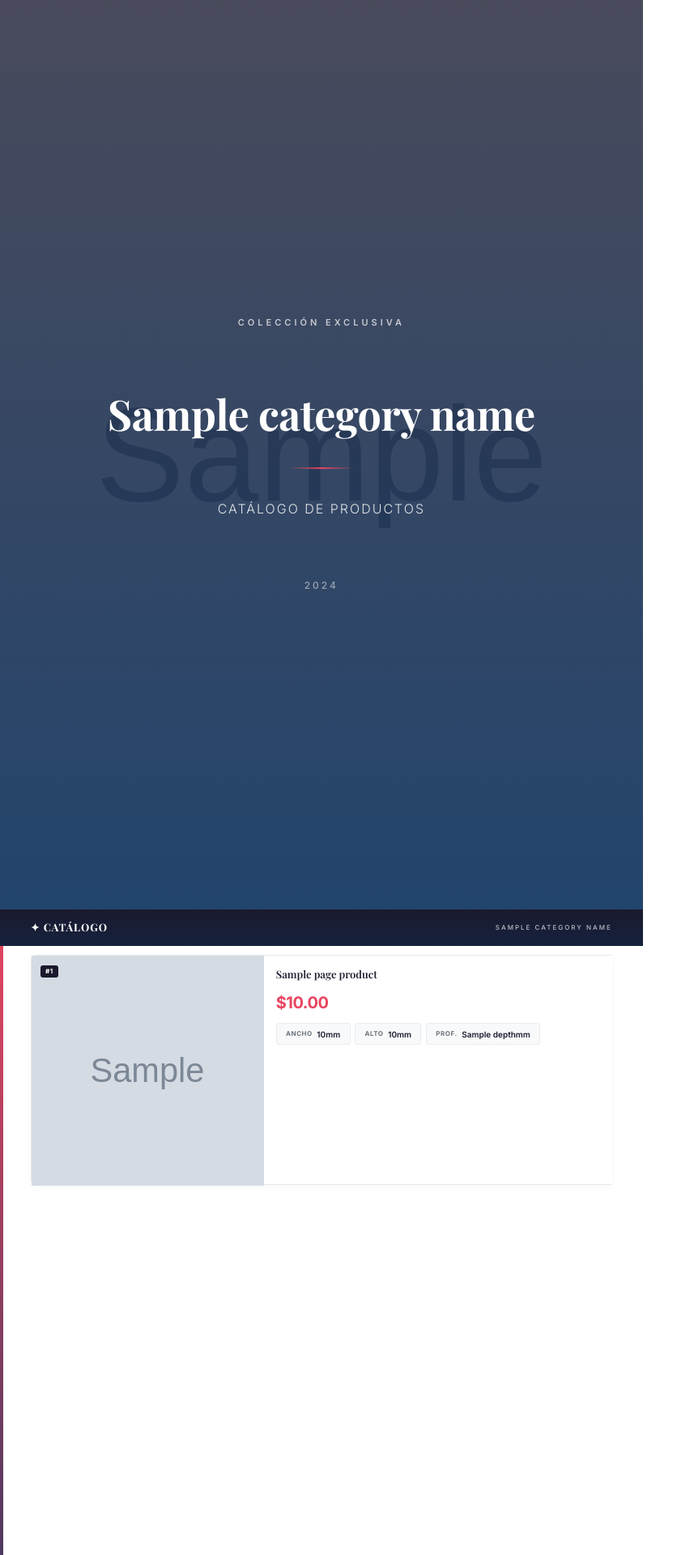
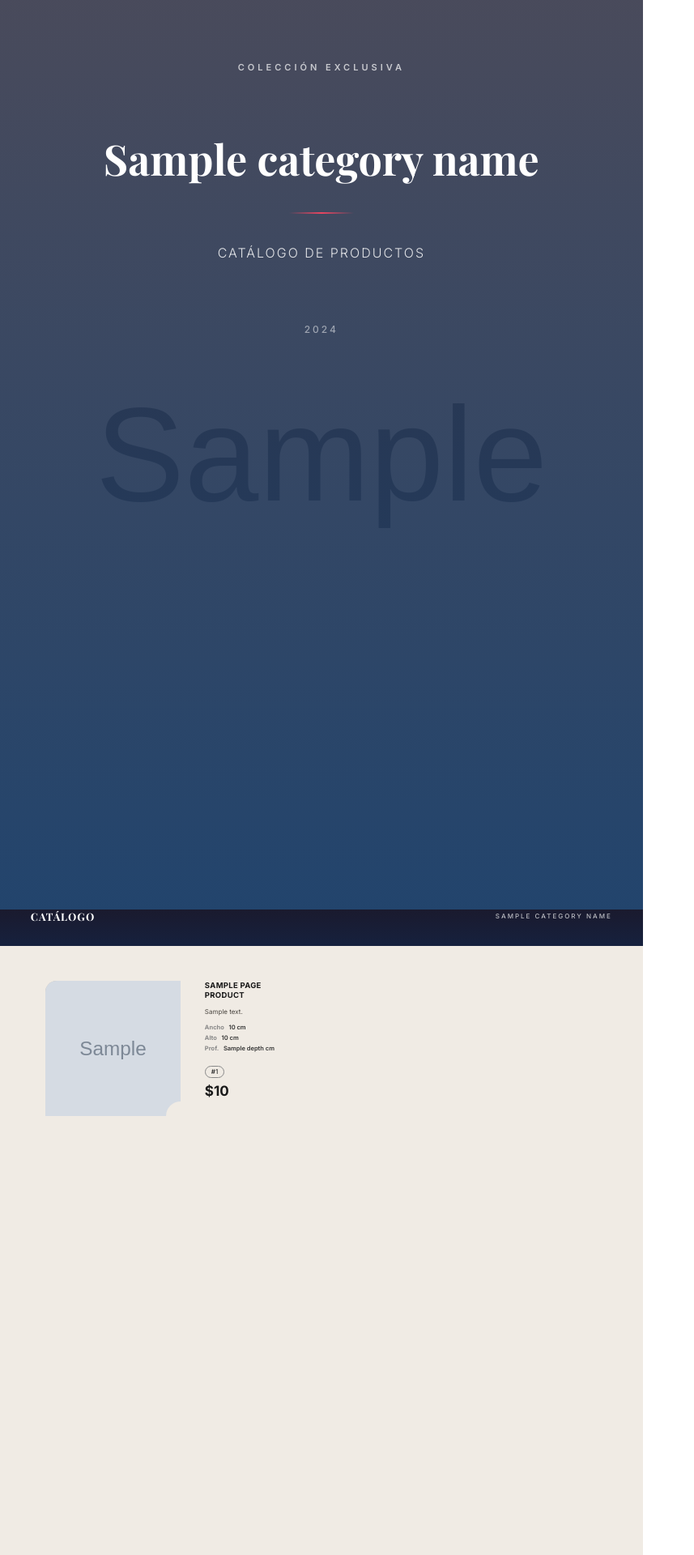
Before and after one commit to jorgeortega123/catalog-pdf-maker, a FastAPI app: template templates/catalog.html in a window 1280 px wide. Shown: the top 1920 px of the page at 81% size, without its empty margins (0-857 px from the left). Run offline with FastAPI, Linux system fonts and the light colour scheme; the template is opened without the code that fills it: most values are stand-ins (such as "Sample title", 1, 10 or a date in 2020); grey boxes marked "Sample" are stand-in pictures.

Commit message:
Modelo de grid funcional & Impresion consistente

```diff
--- a/main.py
+++ b/main.py
@@ -50,4 +50,4 @@ async def health_check():
 
 if __name__ == "__main__":
     import uvicorn
-    uvicorn.run(app, host="0.0.0.0", port=8000, reload=True)
+    uvicorn.run("main:app", host="127.0.0.1", port=8000, reload=True)
--- a/templates/catalog.html
+++ b/templates/catalog.html
@@ -2,10 +2,8 @@
 <html lang="es">
 <head>
     <meta charset="UTF-8">
-    <meta name="viewport" content="width=device-width, initial-scale=1.0">
     <title>Catálogo - {{ category_name }}</title>
     <style>
-        /* Modern Professional PDF Catalog - Horizontal Card Layout */
         @import url('https://fonts.googleapis.com/css2?family=Playfair+Display:wght@400;600;700;800&family=Inter:wght@300;400;500;600;700&display=swap');
 
         * {
@@ -15,19 +13,17 @@
         }
 
         body {
-            font-family: 'Inter', -apple-system, BlinkMacSystemFont, 'Segoe UI', sans-serif;
+            font-family: 'Inter', Arial, Helvetica, sans-serif;
             background: #ffffff;
             color: #1a1a2e;
             line-height: 1.4;
         }
 
-        /* PDF Page Settings */
         @page {
             size: A4;
             margin: 0;
         }
 
-        /* Page Container */
         .pdf-page {
             width: 210mm;
             height: 297mm;
@@ -36,13 +32,9 @@
             overflow: hidden;
         }
 
-        /* ==================== COVER PAGE ==================== */
+        /* ==================== COVER ==================== */
         .cover-page {
             background: linear-gradient(145deg, #1a1a2e 0%, #16213e 50%, #0f3460 100%);
-            display: flex;
-            flex-direction: column;
-            align-items: center;
-            justify-content: center;
             text-align: center;
             position: relative;
         }
@@ -72,6 +64,8 @@
             z-index: 2;
             color: white;
             padding: 20mm;
+            display: table;
+            margin: 0 auto;
         }
 
         .cover-brand {
@@ -89,7 +83,6 @@
             font-weight: 700;
             margin-bottom: 8mm;
             line-height: 1.1;
-            letter-spacing: -0.5px;
         }
 
         .cover-subtitle {
@@ -118,20 +111,7 @@
         /* ==================== PRODUCT PAGE ==================== */
         .product-page {
             position: relative;
-            background-image: url('{% if background_url %}{{ background_url }}{% endif %}');
-            background-size: cover;
-            background-position: center;
-        }
-
-        .product-page::before {
-            content: '';
-            position: absolute;
-            top: 0;
-            left: 0;
-            right: 0;
-            bottom: 0;
-            background: rgba(255, 255, 255, 0.85);
-            z-index: 0;
+            background: #f0ebe4;
         }
 
         /* Header */
@@ -142,14 +122,20 @@
             right: 0;
             height: 12mm;
             background: linear-gradient(180deg, #1a1a2e 0%, #16213e 100%);
-            display: flex;
-            align-items: center;
-            justify-content: space-between;
-            padding: 0 10mm;
             z-index: 20;
         }
 
+        .header-inner {
+            display: table;
+            width: 100%;
+            table-layout: fixed;
+        }
+
         .header-logo {
+            display: table-cell;
+            padding: 0 10mm;
+            text-align: left;
+            vertical-align: middle;
             font-family: 'Playfair Display', Georgia, serif;
             font-size: 13px;
             font-weight: 700;
@@ -157,7 +143,11 @@
             letter-spacing: 1px;
         }
 
-        .header-category {
+        .header-cat {
+            display: table-cell;
+            padding: 0 10mm;
+            text-align: right;
+            vertical-align: middle;
             font-size: 8px;
             font-weight: 500;
             color: rgba(255,255,255,0.7);
@@ -165,134 +155,136 @@
             text-transform: uppercase;
         }
 
-        /* Products Container - Cascade Layout */
-        .products-container {
+        /* Products Container */
+        .products-area {
             position: relative;
             z-index: 10;
-            padding: 15mm 10mm 9mm;
-            height: 100%;
+            padding: 14mm 7mm 10mm;
         }
 
-        /* Product Card - Traditional Layout (Image LEFT, Info RIGHT) */
-        .product-card {
-            background: white;
-            border-radius: 6px 0 0 6px;
-            box-shadow: 0 2px 8px rgba(0, 0, 0, 0.04);
-            border: 1px solid #e8e8e8;
-            border-right: none;
-            page-break-inside: avoid;
-            margin-bottom: 3mm;
-            min-height: 75mm;
+        /* Grid Table — 2 columnas x 4 filas */
+        .grid-table {
+            width: 100%;
+            border-collapse: separate;
+            border-spacing: 4mm 5mm;
         }
 
-        .product-card::before {
-            content: '';
+        .grid-table td {
+            width: 50%;
+            vertical-align: top;
+            padding: 0;
+        }
+
+        /* Card horizontal: imagen izq, texto der */
+        .card {
+            display: table;
+            width: 100%;
+            table-layout: fixed;
+            background: #f0ebe4;
+        }
+
+        .card-img-cell {
+            display: table-cell;
+            width: 44mm;
+            vertical-align: top;
+        }
+
+        /* Imagen cuadrada 44x44mm */
+        .card-img-box {
+            width: 44mm;
+            height: 44mm;
+            background: #c5bdb3;
+            border-top-left-radius: 14px;
+            overflow: hidden;
+            position: relative;
+        }
+
+        .card-img-box img {
             position: absolute;
             top: 0;
             left: 0;
-            width: 4px;
-            height: 100%;
-            background: linear-gradient(180deg, #e94560, #0f3460);
-        }
-
-        /* Product Image - LEFT Side */
-        .product-image-container {
-            float: left;
-            width: 40%;
-            height: 75mm;
-            background: linear-gradient(145deg, #f8f9fa 0%, #e9ecef 100%);
-            text-align: center;
-            padding: 0;
-            position: relative;
-        }
-
-        .product-image {
             width: 100%;
             height: 100%;
             object-fit: cover;
             display: block;
         }
 
-        .product-badge {
+        /* Esquina cóncava inferior derecha */
+        .img-notch {
             position: absolute;
-            top: 3mm;
-            left: 3mm;
-            background: #1a1a2e;
-            color: white;
-            font-size: 8px;
-            font-weight: 700;
-            padding: 2px 6px;
-            border-radius: 3px;
-            text-transform: uppercase;
-            letter-spacing: 0.5px;
+            bottom: 0;
+            right: 0;
+            width: 18px;
+            height: 18px;
+            background: #f0ebe4;
+            border-top-left-radius: 18px;
         }
 
-        /* Product Details - RIGHT Side */
-        .product-details {
-            margin-left: 40%;
-            padding: 4mm 6mm 4mm 4mm;
-            min-height: 75mm;
+        /* Texto derecha */
+        .card-body {
             display: table-cell;
-            vertical-align: middle;
+            vertical-align: top;
+            padding: 0 1mm 0 4mm;
         }
 
-        .product-title {
-            font-family: 'Playfair Display', Georgia, serif;
-            font-size: 13px;
-            font-weight: 600;
-            color: #1a1a2e;
-            margin-bottom: 3mm;
-            line-height: 1.3;
-            display: -webkit-box;
-            -webkit-line-clamp: 2;
-            -webkit-box-orient: vertical;
-            overflow: hidden;
+        .card-title {
+            font-family: 'Inter', Arial, sans-serif;
+            font-size: 9.5px;
+            font-weight: 800;
+            color: #1a1a1a;
+            text-transform: uppercase;
+            letter-spacing: 0.3px;
+            margin-bottom: 2mm;
+            line-height: 1.25;
         }
 
-        /* Price Section */
-        .price-section {
-            display: flex;
-            align-items: center;
-            gap: 2mm;
-            margin-bottom: 3mm;
+        .card-desc {
+            font-size: 8px;
+            font-weight: 400;
+            color: #4a4640;
+            line-height: 1.5;
+            margin-bottom: 2.5mm;
         }
 
-        .product-price {
-            font-size: 20px;
-            font-weight: 800;
-            color: #e94560;
-            letter-spacing: -0.5px;
+        .card-dims {
+            margin-bottom: 2.5mm;
         }
 
-        /* Info Section */
-        .info-section {
-            display: flex;
-            flex-wrap: wrap;
-            gap: 1.5mm;
+        .dim-row {
+            display: block;
+            font-size: 7.5px;
+            margin-bottom: 0.8mm;
+            line-height: 1.3;
         }
 
-        .info-item {
-            display: flex;
-            align-items: center;
-            gap: 1.5mm;
-            background: #f8f9fa;
-            padding: 1.5mm 3mm;
-            border-radius: 3px;
-            border: 1px solid #e9ecef;
+        .dim-label {
+            font-weight: 700;
+            color: #888888;
+            margin-right: 1.5mm;
         }
 
-        .info-label {
-            font-size: 8px;
-            font-weight: 700;
-            color: #6c757d;
-            text-transform: uppercase;
-            letter-spacing: 0.5px;
+        .dim-value {
+            font-weight: 600;
+            color: #333333;
         }
 
-        .info-value {
-            font-size: 10px;
-            font-weight: 600;
-            color: #1a1a2e;
+        .sku-pill {
+            display: inline-block;
+            font-size: 8px;
+            font-weight: 500;
+            color: #333333;
+            border: 1px solid #888888;
+            border-radius: 20px;
+            padding: 1px 7px;
+            background: transparent;
+            margin-bottom: 2mm;
+        }
+
+        .card-price {
+            font-size: 17px;
+            font-weight: 800;
+            color: #1a1a1a;
+            line-height: 1;
         }
 
         /* Footer */
@@ -397,72 +367,77 @@
                 <p class="cover-subtitle">Catálogo de Productos</p>
                 <div class="cover-year">2024</div>
             </div>
-            {% else %}
-                <div class="cover-content">
-                    <div class="cover-brand">Colección Exclusiva</div>
-                    <h1 class="cover-title">{{ category_name }}</h1>
-                    <div class="cover-divider"></div>
-                    <p class="cover-subtitle">Catálogo de Productos</p>
-                    <div class="cover-year">2024</div>
-                </div>
-            {% endif %}
         </div>
 
-        <!-- Product Pages - Cascade layout (3 per page) -->
-        {% for page_products in products|batch(3) %}
+        <!-- Product Pages -->
+        {% set global_index = namespace(value=0) %}
+        {% for page_products in products|batch(8) %}
             <div class="pdf-page product-page">
                 <!-- Header -->
                 <div class="page-header">
-                    <div class="header-logo">✦ CATÁLOGO</div>
-                    <div class="header-category">{{ category_name }}</div>
+                    <div class="header-inner">
+                        <div class="header-logo">CATÁLOGO</div>
+                        <div class="header-cat">{{ category_name }}</div>
+                    </div>
                 </div>
 
-                <!-- Products Cascade -->
-                <div class="products-container">
-                    {% for product in page_products %}
-                        <div class="product-card">
-                            <div class="product-image-container">
-                                <span class="product-badge">#{{ loop.index + (loop.index0 // 3) * 3 }}</span>
+                <!-- Products Grid -->
+                <div class="products-area">
+                    <table class="grid-table">
+                        {% for row_products in page_products|batch(2) %}
+                            <tr>
+                                {% for product in row_products %}
+                                    {% set global_index.value = global_index.value + 1 %}
+                                    <td>
+                                        <div class="card">
+                                            <!-- Imagen cuadrada izquierda -->
+                                            <div class="card-img-cell">
+                                                <div class="card-img-box">
                                                     {% if product.image_url %}
-                                    <img src="{{ product.image_url }}" class="product-image" alt="{{ product.title }}">
-                                {% else %}
-                                    <div style="color: #adb5bd; font-size: 12px;">Sin imagen</div>
+                                                        <img src="{{ product.image_url }}" alt="{{ product.title }}">
+                                                    {% endif %}
+                                                    <div class="img-notch"></div>
+                                                </div>
+                                            </div>
+                                            <!-- Texto derecha -->
+                                            <div class="card-body">
+                                                <div class="card-title">{{ product.title }}</div>
+                                                {% if product.description %}
+                                                    <div class="card-desc">{{ product.description }}</div>
+                                                {% endif %}
+                                                {% if product.width or product.height or product.depth %}
+                                                    <div class="card-dims">
+                                                        {% if product.width %}
+                                                            <span class="dim-row"><span class="dim-label">Ancho</span><span class="dim-value">{{ product.width }} cm</span></span>
+                                                        {% endif %}
+                                                        {% if product.height %}
+                                                            <span class="dim-row"><span class="dim-label">Alto</span><span class="dim-value">{{ product.height }} cm</span></span>
+                                                        {% endif %}
+                                                        {% if product.depth %}
+                                                            <span class="dim-row"><span class="dim-label">Prof.</span><span class="dim-value">{{ product.depth }} cm</span></span>
                                                         {% endif %}
                                                     </div>
-                            <div class="product-details">
-                                <h3 class="product-title">{{ product.title }}</h3>
-                                <div class="price-section">
-                                    <span class="product-price">${{ "%.2f"|format(product.price|float) }}</span>
-                                </div>
-                                <div class="info-section">
-                                    {% if product.width %}
-                                        <div class="info-item">
-                                            <span class="info-label">Ancho</span>
-                                            <span class="info-value">{{ product.width }}mm</span>
-                                        </div>
                                                 {% endif %}
-                                    {% if product.height %}
-                                        <div class="info-item">
-                                            <span class="info-label">Alto</span>
-                                            <span class="info-value">{{ product.height }}mm</span>
-                                        </div>
-                                    {% endif %}
-                                    {% if product.depth %}
-                                        <div class="info-item">
-                                            <span class="info-label">Prof.</span>
-                                            <span class="info-value">{{ product.depth }}mm</span>
-                                        </div>
-                                    {% endif %}
+                                                <div><span class="sku-pill">#{{ global_index.value }}</span></div>
+                                                <div class="card-price">${{ "%.0f"|format(product.price|float) }}</div>
                                             </div>
                                         </div>
-                        </div>
+                                    </td>
                                 {% endfor %}
+                                {% if row_products|length < 2 %}
+                                    <td></td>
+                                {% endif %}
+                            </tr>
+                        {% endfor %}
+                    </table>
                 </div>
 
                 <!-- Footer -->
                 <div class="page-footer">
+                    <div class="footer-inner">
                         <div class="footer-text">{{ category_name }} · Colección 2024</div>
-                    <div class="page-number">{{ loop.index }}</div>
+                        <div class="page-num">{{ loop.index }}</div>
+                    </div>
                 </div>
             </div>
         {% endfor %}
```
Also changed, not shown: other parts of templates/catalog.html (+34 -56 lines), core/pdf_generator.py (+15 -3 lines). Lines whose indentation alone changed are shown as unchanged.
